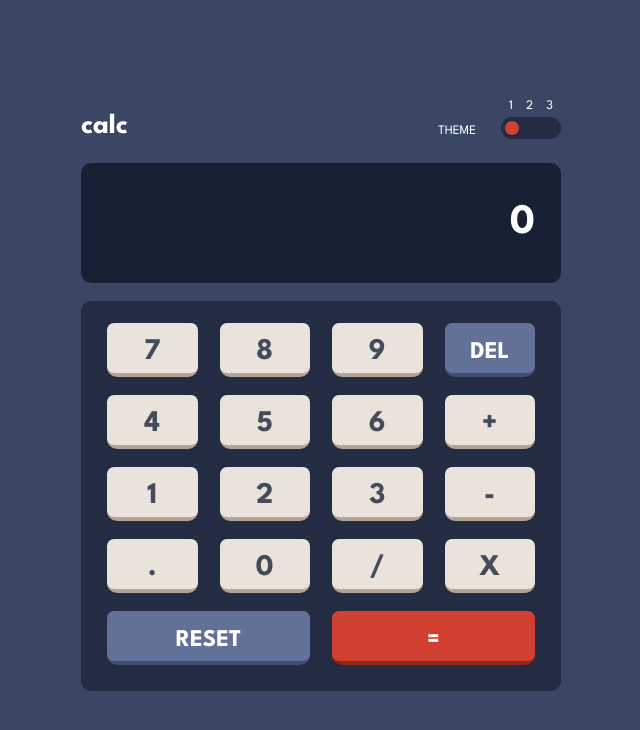
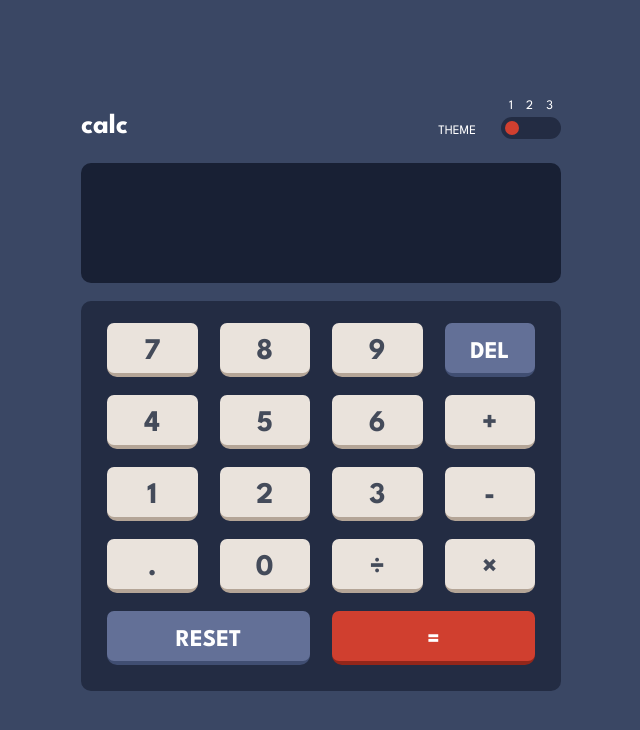
Before and after one commit to evelyn-2022/calculator-with-three-themes, a React (Create React App) app: page / in a window 1280 px wide. Shown: the top 730 px of the page, without its empty margins (319-959 px from the left). Built offline with nearby package versions, Linux system fonts and the light colour scheme.

Commit message:
added functionality

```diff
--- a/public/index.html
+++ b/public/index.html
@@ -2,7 +2,7 @@
 <html lang="en">
   <head>
     <meta charset="utf-8" />
-    <link rel="icon" href="%PUBLIC_URL%/favicon.ico" />
+    <link rel="icon" href="calculator.png" />
     <meta name="viewport" content="width=device-width, initial-scale=1" />
     <meta name="theme-color" content="#000000" />
     <meta
@@ -30,7 +30,7 @@
       href="https://fonts.googleapis.com/css2?family=League+Spartan:wght@200;300;400;700&display=swap"
       rel="stylesheet"
     />
-    <title>React App</title>
+    <title>Calculator</title>
   </head>
   <body>
     <noscript>You need to enable JavaScript to run this app.</noscript>
--- a/src/App.js
+++ b/src/App.js
@@ -1,14 +1,138 @@
-import React, { useState } from 'react';
+import React, { useState, useReducer } from 'react';
+import { DigitButton } from './DigitButton';
+import { OperationButton } from './OperationButton';
+
+export const ACTIONS = {
+  ADD_DIGIT: 'add-digit',
+  CHOOSE_OPERATION: 'choose operation',
+  CLEAR: 'clear',
+  DELETE_DIGIT: 'delete digit',
+  EVALUATE: 'evaluate',
+};
+
+const reducer = (state, { type, payload }) => {
+  switch (type) {
+    case ACTIONS.ADD_DIGIT:
+      if (state.overwrite) {
+        return { ...state, currentOperand: payload.digit, overwrite: false };
+      }
+
+      if (payload.digit === '0' && state.currentOperand === '0') return state;
+      if (payload.digit !== '0' && state.currentOperand === '0')
+        return { ...state, currentOperand: payload.digit };
+      if (payload.digit === '.' && state.currentOperand == null)
+        return { ...state, currentOperand: '0.' };
+      if (payload.digit === '.' && state.currentOperand.includes('.'))
+        return state;
+      return {
+        ...state,
+        currentOperand: `${state.currentOperand || ''}${payload.digit}`,
+      };
+
+    case ACTIONS.CHOOSE_OPERATION:
+      if (state.currentOperand == null && state.previousOperand == null) {
+        return state;
+      }
+
+      if (state.currentOperand == null) {
+        return { ...state, operation: payload.operation };
+      }
+
+      if (state.previousOperand == null) {
+        return {
+          ...state,
+          operation: payload.operation,
+          previousOperand: state.currentOperand,
+          currentOperand: null,
+        };
+      }
+      return {
+        ...state,
+        operation: payload.operation,
+        previousOperand: evaluate(state),
+        currentOperand: null,
+      };
+
+    case ACTIONS.CLEAR:
+      return {};
+
+    case ACTIONS.DELETE_DIGIT:
+      if (state.overwrite)
+        return { ...state, currentOperand: null, overwrite: false };
+      if (state.currentOperand == null) return state;
+      if (state.currentOperand.length === 1)
+        return { ...state, currentOperand: null };
+      return { ...state, currentOperand: state.currentOperand.slice(0, -1) };
+
+    case ACTIONS.EVALUATE:
+      if (
+        state.operation == null ||
+        state.currentOperand == null ||
+        state.previousOperand == null
+      ) {
+        return state;
+      }
+
+      return {
+        ...state,
+        overwrite: true,
+        operation: null,
+        previousOperand: null,
+        currentOperand: evaluate(state),
+      };
+  }
+};
+
+const evaluate = ({ currentOperand, previousOperand, operation }) => {
+  const prev = parseFloat(previousOperand);
+  const current = parseFloat(currentOperand);
+
+  if (isNaN(prev) || isNaN(current)) return '';
+
+  let computation = '';
+
+  switch (operation) {
+    case '+':
+      computation = prev + current;
+      break;
+    case '-':
+      computation = prev - current;
+      break;
+    case '×':
+      computation = prev * current;
+      break;
+    case '÷':
+      computation = prev / current;
+  }
+
+  return computation.toString();
+};
+
+const INTEGER_FORMATTER = new Intl.NumberFormat('en-us', {
+  maximumFractionDigits: 0,
+});
+
+const formatOperand = operand => {
+  if (!operand) return;
+  const [integer, decimal] = operand.split('.');
+  if (decimal == null) return INTEGER_FORMATTER.format(integer);
+  return `${INTEGER_FORMATTER.format(integer)}.${decimal}`;
+};
 
 const App = () => {
   const [themeNum, setThemeNum] = useState(0);
-  const [screen, setScreen] = useState(0);
-
   const switchTheme = () => {
     let num = themeNum;
     num = (num + 1) % 3;
     setThemeNum(num);
   };
+
+  const [{ currentOperand, previousOperand, operation }, dispatch] = useReducer(
+    reducer,
+    {}
+  );
+
+  // dispatch({ type: ACTIONS.ADD_DIGIT, payload: { digit: 1 } });
 
   return (
     <main>
@@ -34,37 +158,117 @@ const App = () => {
             </section>
 
             {/* Screen */}
-            <section className='screen'>{screen}</section>
+            <section className='screen'>
+              <div className='previous-operand'>
+                {formatOperand(previousOperand)} {operation}
+              </div>
+              <div className='current-operand'>
+                {formatOperand(currentOperand)}
+              </div>
+            </section>
 
             {/* Keyboard */}
             <section className='keypad'>
               <div className='row'>
-                <div className='key number'>7</div>
-                <div className='key number'>8</div>
-                <div className='key number'>9</div>
-                <div className='key del'>del</div>
+                <DigitButton
+                  selector='key number'
+                  digit='7'
+                  dispatch={dispatch}
+                />
+                <DigitButton
+                  selector='key number'
+                  digit='8'
+                  dispatch={dispatch}
+                />
+                <DigitButton
+                  selector='key number'
+                  digit='9'
+                  dispatch={dispatch}
+                />
+                <div
+                  className='key del'
+                  onClick={() => dispatch({ type: ACTIONS.DELETE_DIGIT })}
+                >
+                  del
+                </div>
               </div>
               <div className='row'>
-                <div className='key number'>4</div>
-                <div className='key number'>5</div>
-                <div className='key number'>6</div>
-                <div className='key operator'>+</div>
+                <DigitButton
+                  selector='key number'
+                  digit='4'
+                  dispatch={dispatch}
+                />
+                <DigitButton
+                  selector='key number'
+                  digit='5'
+                  dispatch={dispatch}
+                />
+                <DigitButton
+                  selector='key number'
+                  digit='6'
+                  dispatch={dispatch}
+                />
+                <OperationButton
+                  selector='key operator'
+                  operation='+'
+                  dispatch={dispatch}
+                />
               </div>
               <div className='row'>
-                <div className='key number'>1</div>
-                <div className='key number'>2</div>
-                <div className='key number'>3</div>
-                <div className='key operator'>-</div>
+                <DigitButton
+                  selector='key number'
+                  digit='1'
+                  dispatch={dispatch}
+                />
+                <DigitButton
+                  selector='key number'
+                  digit='2'
+                  dispatch={dispatch}
+                />
+                <DigitButton
+                  selector='key number'
+                  digit='3'
+                  dispatch={dispatch}
+                />
+                <OperationButton
+                  selector='key operator'
+                  operation='-'
+                  dispatch={dispatch}
+                />
               </div>
               <div className='row'>
-                <div className='key dot'>.</div>
-                <div className='key number'>0</div>
-                <div className='key operator'>/</div>
-                <div className='key operator'>x</div>
+                <DigitButton selector='key dot' digit='.' dispatch={dispatch} />
+                <DigitButton
+                  selector='key number'
+                  digit='0'
+                  dispatch={dispatch}
+                />
+                <OperationButton
+                  selector='key operator'
+                  operation='÷'
+                  dispatch={dispatch}
+                />
+                <OperationButton
+                  selector='key operator'
+                  operation='×'
+                  dispatch={dispatch}
+                />
               </div>
               <div className='last-row'>
-                <div className='key reset'>reset</div>
-                <div className='key equal'>=</div>
+                <div
+                  className='key reset'
+                  onClick={() => dispatch({ type: ACTIONS.CLEAR })}
+                >
+                  reset
+                </div>
+                <div
+                  className='key equal'
+                  onClick={() => {
+                    dispatch({ type: ACTIONS.EVALUATE });
+                  }}
+                >
+                  =
+                </div>
               </div>
             </section>
           </div>
--- /dev/null
+++ b/src/DigitButton.js
@@ -0,0 +1,14 @@
+import { ACTIONS } from './App';
+
+export const DigitButton = ({ dispatch, digit, selector }) => {
+  return (
+    <div
+      className={selector}
+      onClick={() => {
+        dispatch({ type: ACTIONS.ADD_DIGIT, payload: { digit } });
+      }}
+    >
+      {digit}
+    </div>
+  );
+};
--- /dev/null
+++ b/src/OperationButton.js
@@ -0,0 +1,14 @@
+import { ACTIONS } from './App';
+
+export const OperationButton = ({ dispatch, operation, selector }) => {
+  return (
+    <div
+      className={selector}
+      onClick={() => {
+        dispatch({ type: ACTIONS.CHOOSE_OPERATION, payload: { operation } });
+      }}
+    >
+      {operation}
+    </div>
+  );
+};
--- a/src/styles.css
+++ b/src/styles.css
@@ -20,7 +20,7 @@ body {
   --radius-md: 10px;
   --radius-sm: 7px;
   --radius-round: 50%;
-  --transition: all 0.3s linear;
+  --transition: all 0.3s ease-out;
   --grid-gap: 2.2rem;
 }
 
@@ -112,6 +112,7 @@ body {
   margin: auto;
   height: 100vh;
   display: grid;
+  position: relative;
   grid-auto-flow: row;
   grid-template-rows: 1fr minmax(480px, 600px) 1fr;
 }
@@ -119,6 +120,7 @@ body {
 .container {
   grid-row: 2;
   position: relative;
+  width: 100%;
   z-index: 1;
 }
 
@@ -187,22 +189,34 @@ body {
 .keypad {
   width: 100%;
   border-radius: var(--radius-md);
-  padding: 2.6rem;
   z-index: -1;
 }
 
 .screen {
   margin-top: 2.4rem;
   margin-bottom: 1.8rem;
+  max-width: 480px;
+  /* height: auto; */
   min-height: 12rem;
   background-color: var(--bg-screen);
   color: var(--text-heading);
   display: flex;
-  justify-content: end;
-  align-items: center;
+  gap: 0.5rem;
+  flex-direction: column;
+  justify-content: space-around;
+  align-items: flex-end;
   font-size: 4.2rem;
+  padding: 1.5rem 2.6rem 1rem;
 }
-
+.previous-operand,
+.current-operand {
+  overflow-wrap: anywhere;
+  text-align: end;
+}
+.previous-operand {
+  opacity: 0.7;
+  font-size: 2rem;
+}
 .keypad {
   background-color: var(--bg-keypad);
   font-size: 3rem;
@@ -211,6 +225,7 @@ body {
   grid-auto-flow: row;
   gap: var(--grid-gap);
   position: relative;
+  padding: 2.6rem;
 }
 
 .row,
@@ -239,9 +254,12 @@ body {
   justify-content: center;
   align-items: center;
   z-index: 1;
+  transition: var(--transition);
 }
 .key:hover {
   cursor: pointer;
+}
+.key:active {
   transform: translateY(1px);
   position: relative;
   z-index: 999;
@@ -258,7 +276,7 @@ body {
   border-radius: var(--radius-sm);
 }
 
-.key:hover::after {
+.key:active::after {
   top: -3px;
 }
 
@@ -293,7 +311,6 @@ body {
 .reset:hover::after {
   background-color: var(--key-bg-2-hover);
 }
-
 .equal {
   background-color: var(--key-shadow-3);
   color: var(--key-text-3);
```
Also changed, not shown: public/calculator.png (added).
